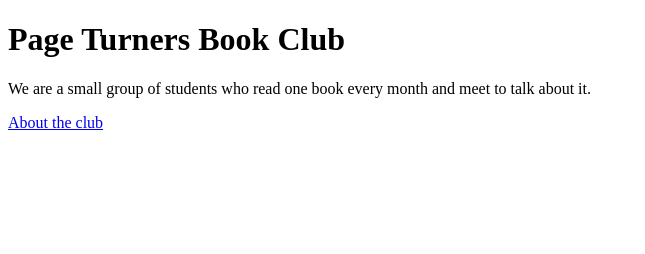
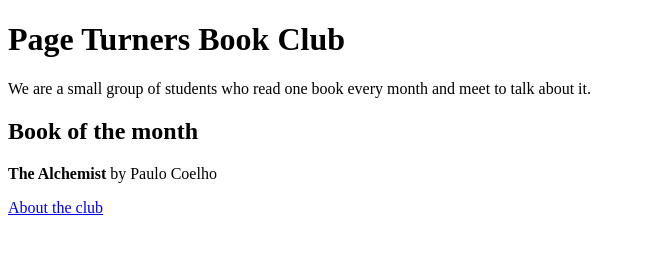
Before and after one commit to piyushhhbansal/bookclub-git-assignment, a plain HTML site: page index.html in a window 1280 px wide. Shown: the whole page, without its empty margins (0-645 px from the left). Drawn offline with Linux system fonts and the light colour scheme.

Commit message:
add book of the month to home page

```diff
--- a/index.html
+++ b/index.html
@@ -6,6 +6,8 @@
 <body>
 <h1>Page Turners Book Club</h1>
 <p>We are a small group of students who read one book every month and meet to talk about it.</p>
+<h2>Book of the month</h2>
+<p><b>The Alchemist</b> by Paulo Coelho</p>
 <p><a href="about.html">About the club</a></p>
 </body>
 </html>
```
